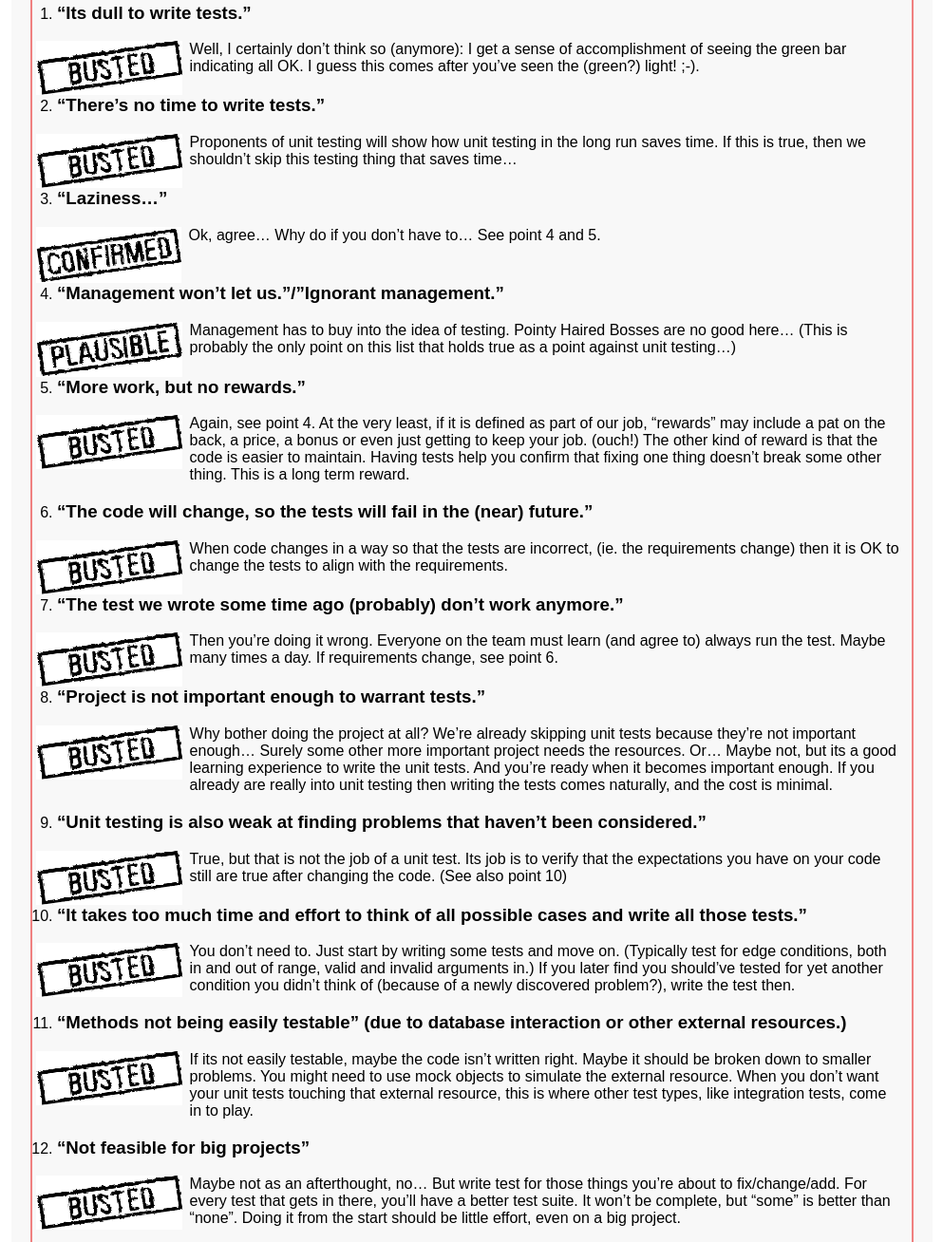
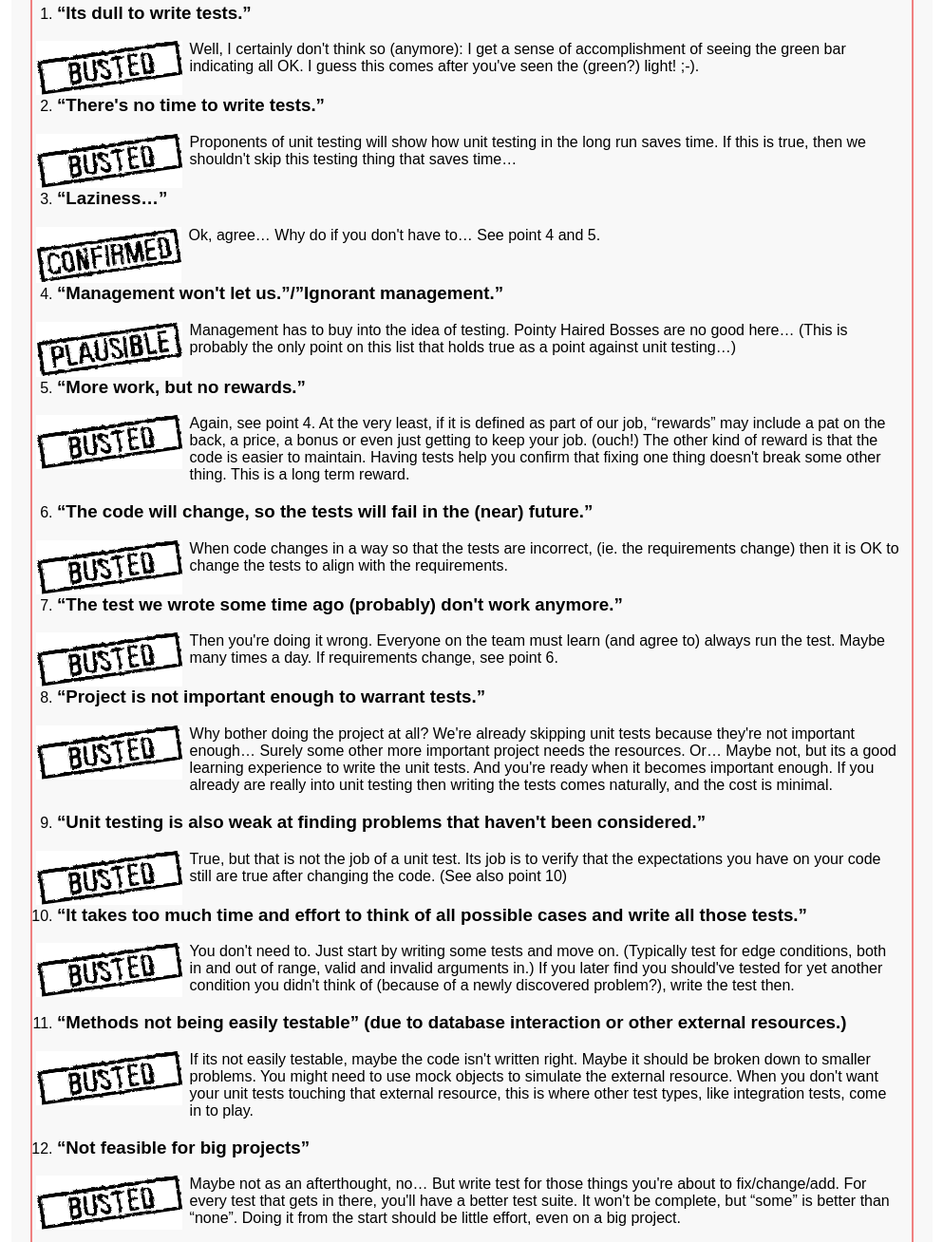
Before and after one commit to aeinbu/aeinbu.github.io, a plain HTML site: page mythbusters-unittesting.html in a window 1280 px wide. Shown: the part 502-1810 px from the top of the page at 95% size, without its empty margins (143-1136 px from the left). Drawn offline with Linux system fonts and the light colour scheme.

Commit message:
Fixed formatting

```diff
--- a/mythbusters-unittesting.html
+++ b/mythbusters-unittesting.html
@@ -23,8 +23,8 @@
 					workflow.
 				</p>
 				<p>
-					I’ve known about unit testing and unit test frameworks for maybe 7-8 years. I first tried using
-					it in a small project 5-6 years ago, but it is only in the last few years that I’ve learned how
+					I've known about unit testing and unit test frameworks for maybe 7-8 years. I first tried using
+					it in a small project 5-6 years ago, but it is only in the last few years that I've learned how
 					to do it right. (ie. found a way that works for me and my team…)
 				</p>
 				<p>
@@ -62,24 +62,24 @@
 					<li>
 						<h3>“Its dull to write tests.”</h3>
 						<img src="./pics/busted.png" / title="busted" class="in-list-pic">
-						Well, I certainly don’t think so (anymore): I get a sense of accomplishment of seeing the
-						green bar indicating all OK. I guess this comes after you’ve seen the (green?) light! ;-).
+						Well, I certainly don't think so (anymore): I get a sense of accomplishment of seeing the
+						green bar indicating all OK. I guess this comes after you've seen the (green?) light! ;-).
 					</li>
 					<li>
-						<h3>“There’s no time to write tests.”</h3>
+						<h3>“There's no time to write tests.”</h3>
 						<img src="./pics/busted.png" / title="busted" class="in-list-pic">
 						Proponents of unit testing will show how unit testing in the long run saves time. If this is
-						true, then we shouldn’t skip this testing thing that saves time…
+						true, then we shouldn't skip this testing thing that saves time…
 					</li>
 					<li>
 						<h3>“Laziness…”</h3>
 						<img src="./pics/confirmed.png" / title="confirmed" class="in-list-pic">
-						Ok, agree… Why do if you don’t have to…
+						Ok, agree… Why do if you don't have to…
 
 						See point 4 and 5.
 					</li>
 					<li>
-						<h3>“Management won’t let us.”/”Ignorant management.”</h3>
+						<h3>“Management won't let us.”/”Ignorant management.”</h3>
 						<img src="./pics/plausible.png" / title="plausible" class="in-list-pic">
 						Management has to buy into the idea of testing. Pointy Haired Bosses are no good here… (This
 						is probably the only point on this list that holds true as a point against unit testing…)
@@ -91,7 +91,7 @@
 						include a pat on the back, a price, a bonus or even just getting to keep your job. (ouch!)
 
 						The other kind of reward is that the code is easier to maintain. Having tests help you
-						confirm that fixing one thing doesn’t break some other thing. This is a long term reward.
+						confirm that fixing one thing doesn't break some other thing. This is a long term reward.
 					</li>
 					<li>
 						<h3>“The code will change, so the tests will fail in the (near) future.”</h3>
@@ -100,23 +100,23 @@
 						then it is OK to change the tests to align with the requirements.
 					</li>
 					<li>
-						<h3>“The test we wrote some time ago (probably) don’t work anymore.”</h3>
+						<h3>“The test we wrote some time ago (probably) don't work anymore.”</h3>
 						<img src="./pics/busted.png" / title="busted" class="in-list-pic">
-						Then you’re doing it wrong. Everyone on the team must learn (and agree to) always run the
+						Then you're doing it wrong. Everyone on the team must learn (and agree to) always run the
 						test. Maybe many times a day. If requirements change, see point 6.
 					</li>
 					<li>
 						<h3>“Project is not important enough to warrant tests.”</h3>
 						<img src="./pics/busted.png" / title="busted" class="in-list-pic">
-						Why bother doing the project at all? We’re already skipping unit tests because they’re not
+						Why bother doing the project at all? We're already skipping unit tests because they're not
 						important enough… Surely some other more important project needs the resources.
-						Or… Maybe not, but its a good learning experience to write the unit tests. And you’re ready
+						Or… Maybe not, but its a good learning experience to write the unit tests. And you're ready
 						when it becomes important enough.
 						If you already are really into unit testing then writing the tests comes naturally, and the
 						cost is minimal.
 					</li>
 					<li>
-						<h3>“Unit testing is also weak at finding problems that haven’t been considered.”</h3>
+						<h3>“Unit testing is also weak at finding problems that haven't been considered.”</h3>
 						<img src="./pics/busted.png" / title="busted" class="in-list-pic">
 						True, but that is not the job of a unit test. Its job is to verify that the expectations you
 						have on your code still are true after changing the code. (See also point 10)
@@ -125,25 +125,25 @@
 						<h3>“It takes too much time and effort to think of all possible cases and write all those
 							tests.”</h3>
 						<img src="./pics/busted.png" / title="busted" class="in-list-pic">
-						You don’t need to. Just start by writing some tests and move on. (Typically test for edge
+						You don't need to. Just start by writing some tests and move on. (Typically test for edge
 						conditions, both in and out of range, valid and invalid arguments in.) If you later find you
-						should’ve tested for yet another condition you didn’t think of (because of a newly
+						should've tested for yet another condition you didn't think of (because of a newly
 						discovered problem?), write the test then.
 					</li>
 					<li>
 						<h3>“Methods not being easily testable” (due to database interaction or other external
 							resources.)</h3>
 						<img src="./pics/busted.png" / title="busted" class="in-list-pic">
-						If its not easily testable, maybe the code isn’t written right. Maybe it should be broken
+						If its not easily testable, maybe the code isn't written right. Maybe it should be broken
 						down to smaller problems. You might need to use mock objects to simulate the external
-						resource. When you don’t want your unit tests touching that external resource, this is where
+						resource. When you don't want your unit tests touching that external resource, this is where
 						other test types, like integration tests, come in to play.
 					</li>
 					<li>
 						<h3>“Not feasible for big projects”</h3>
 						<img src="./pics/busted.png" / title="busted" class="in-list-pic">
-						Maybe not as an afterthought, no… But write test for those things you’re about to
-						fix/change/add. For every test that gets in there, you’ll have a better test suite. It won’t
+						Maybe not as an afterthought, no… But write test for those things you're about to
+						fix/change/add. For every test that gets in there, you'll have a better test suite. It won't
 						be complete, but “some” is better than “none”.
 						Doing it from the start should be little effort, even on a big project.
 					</li>
```
